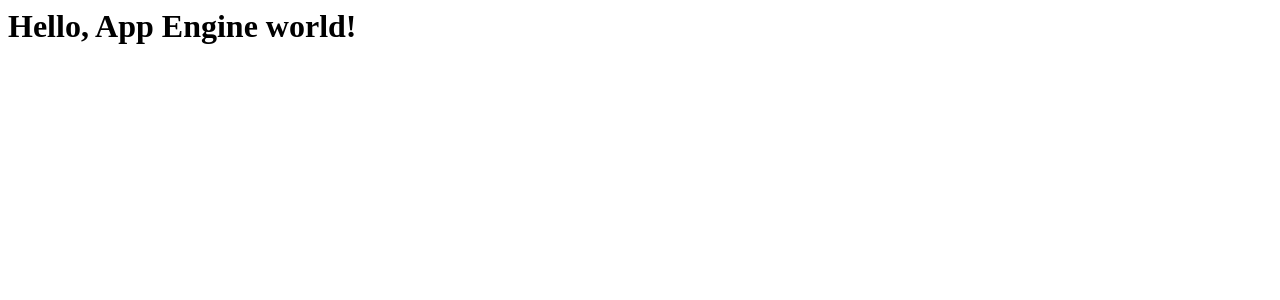
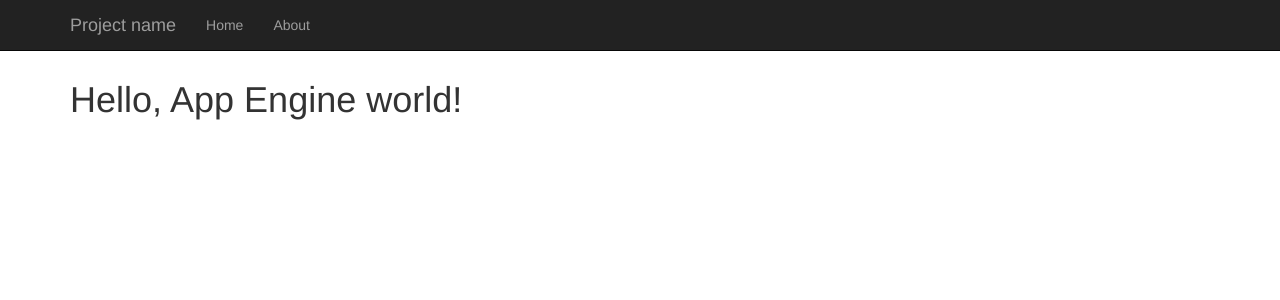
Before and after one commit to ronbeltran/gae-starter-template, a Flask app: page / in a window 1280 px wide. Shown: the top 300 px of the page. Run offline with Flask 2, Linux system fonts and the light colour scheme; some libraries are stand-ins or nearby versions.

Commit message:
Use bootstrap template

```diff
--- /dev/null
+++ b/static/css/main.css
@@ -0,0 +1,3 @@
+body {
+  padding-top: 60px;
+}
--- a/web/templates/base.html
+++ b/web/templates/base.html
@@ -1,10 +1,52 @@
-<html>
+<!DOCTYPE html>
+<html lang="en">
   <head>
+    <meta charset="utf-8">
+    <meta http-equiv="X-UA-Compatible" content="IE=edge">
+    <meta name="viewport" content="width=device-width, initial-scale=1">
     <link rel="icon" href="/static/favicon.ico">
-<title>Home</title>
+
+    <title>Starter Template for Bootstrap</title>
+
+    <link href="/static/bower_components/bootstrap/dist/css/bootstrap.min.css" rel="stylesheet">
+    <link href="/static/css/main.css" rel="stylesheet">
+
+    <!-- HTML5 shim and Respond.js for IE8 support of HTML5 elements and media queries -->
+    <!--[if lt IE 9]>
+      <script src="https://oss.maxcdn.com/html5shiv/3.7.3/html5shiv.min.js"></script>
+      <script src="https://oss.maxcdn.com/respond/1.4.2/respond.min.js"></script>
+    <![endif]-->
   </head>
+
   <body>
+
+    <nav class="navbar navbar-inverse navbar-fixed-top">
+      <div class="container">
+        <div class="navbar-header">
+          <button type="button" class="navbar-toggle collapsed" data-toggle="collapse" data-target="#navbar" aria-expanded="false" aria-controls="navbar">
+            <span class="sr-only">Toggle navigation</span>
+            <span class="icon-bar"></span>
+            <span class="icon-bar"></span>
+            <span class="icon-bar"></span>
+          </button>
+          <a class="navbar-brand" href="/">Project name</a>
+        </div>
+        <div id="navbar" class="collapse navbar-collapse">
+          <ul class="nav navbar-nav">
+            <li><a href="/">Home</a></li>
+            <li><a href="/about">About</a></li>
+          </ul>
+        </div><!--/.nav-collapse -->
+      </div>
+    </nav>
+
+    <div class="container">
     {% block content %}
     {% endblock %}
+    </div><!-- /.container -->
+
+    <script src="https://ajax.googleapis.com/ajax/libs/jquery/1.12.4/jquery.min.js"></script>
+    <script>window.jQuery || document.write('<script src="/static/bower_components/jquery/dist/jquery.min.js"><\/script>')</script>
+    <script src="/static/bower_components/bootstrap/dist/js/bootstrap.min.js"></script>
   </body>
 </html>
```
Lines whose indentation alone changed are shown as unchanged.
